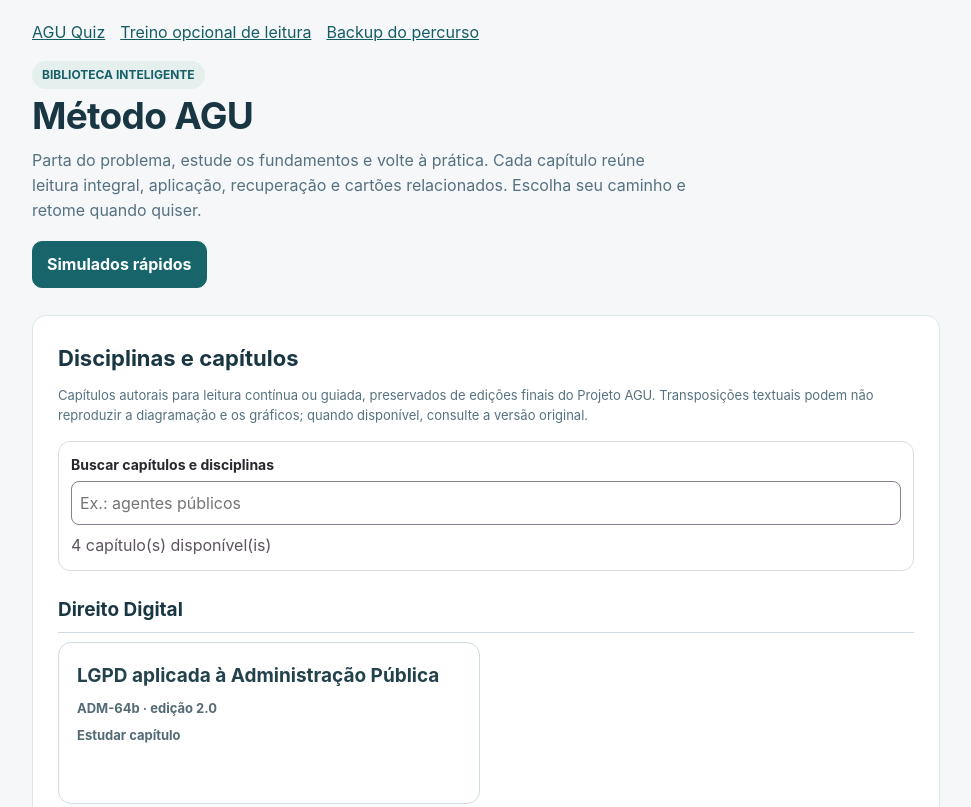
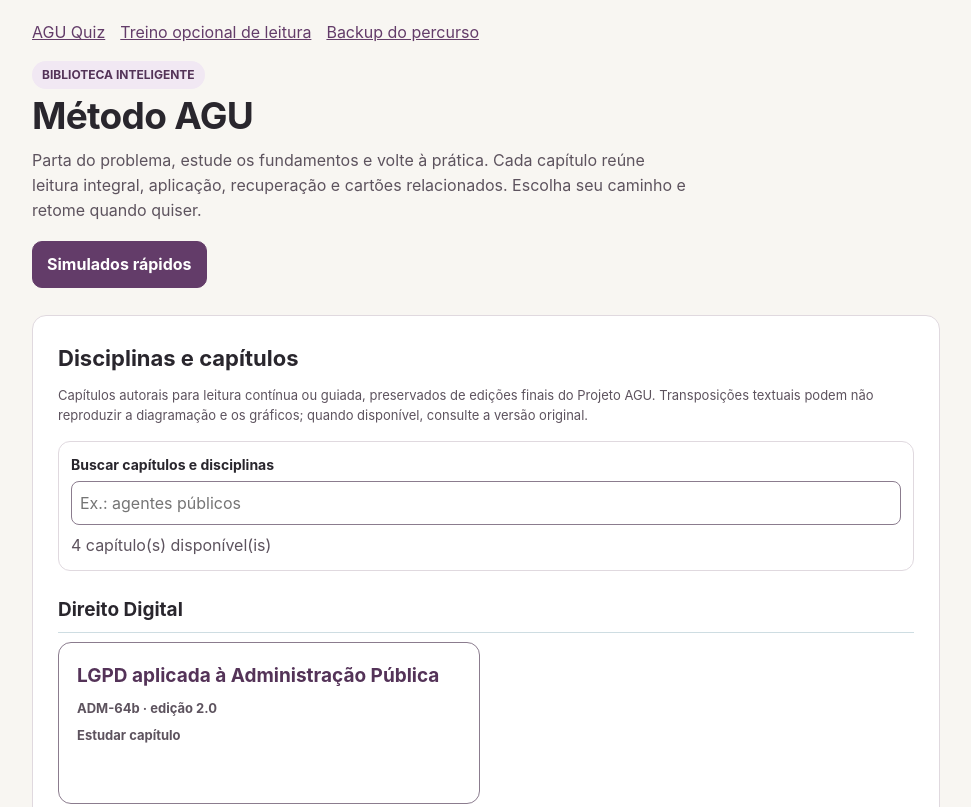
Before and after one commit to Talksxb/agu-quiz, a plain HTML site: page livros-agu.html in a window 1280 px wide. Shown: the top 807 px of the page, without its empty margins (154-1125 px from the left). Drawn offline with Linux system fonts and the light colour scheme.

Commit message:
UX-AGU-005: unify normal book palette and honor browser text scaling

```diff
--- a/metodo-agu.css
+++ b/metodo-agu.css
@@ -49,3 +49,17 @@ dialog.method-zoom::backdrop{background:#132f40bb}.zoom-scroll{height:calc(100%
 #cards button[data-book][hidden],#cards .discipline[hidden]{display:none!important}
 .ux-book-tools :focus-visible,.ux-book-search :focus-visible,#ux-book-index :focus-visible,#ux-book-metrics :focus-visible{outline:3px solid #87531e;outline-offset:3px}
 @media(max-width:590px){.ux-book-tools{gap:6px}.ux-book-tools button{flex:1 1 42%;min-width:44px}.ux-book-search,#ux-book-index,#ux-book-metrics{padding:8px}}
+
+body:has(#catalog){background:#f8f6f2;color:#29262d}
+.wrap :is(#catalog,#book){border-color:var(--ux-line)}
+.wrap :is(.book,.card){border-color:var(--ux-line);color:var(--ux-ink)}
+.wrap .book span,.wrap .muted{color:var(--ux-muted)}
+.wrap a{color:var(--ux-accent)}
+.wrap .tag{background:#f1e8f3;color:#543358}
+.wrap button.primary,.wrap .method-tabs [aria-pressed=true]{background:var(--ux-accent);border-color:var(--ux-accent);color:white}
+.wrap button:not(.primary):not([aria-pressed=true]):not(:disabled){border-color:#8b7c8e;color:#543358}
+.wrap .reader{font-size:var(--ux-reading-size,1.25rem);color:var(--ux-ink)}
+.wrap .reader h2{font-size:1.375rem}.wrap .reader h3{font-size:1.1875rem}
+.wrap .metric{color:var(--ux-accent)}.wrap .progress div{background:var(--ux-accent)}
+.wrap .method-tools{background:#f1e8f3}
+.wrap .book[disabled]{color:#5d535e}
```
